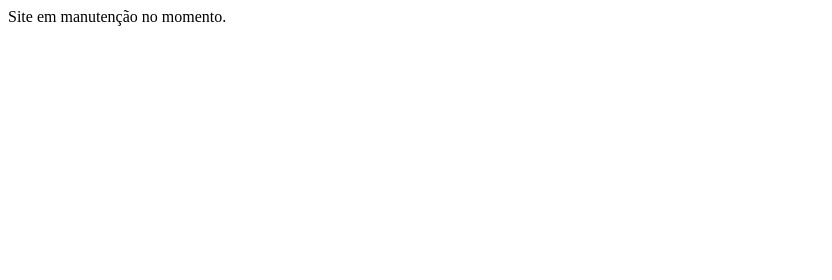
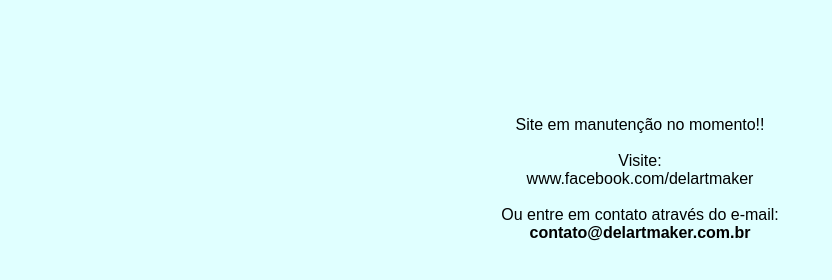
Before and after one commit to delartmaker/delartmaker.github.io, a plain HTML site: page index.html in a window 1280 px wide. Shown: the whole page, without its empty margins (0-832 px from the left). Drawn offline with Linux system fonts and the light colour scheme.

Commit message:
Update index.html

```diff
--- a/index.html
+++ b/index.html
@@ -1,2 +1,14 @@
-<title>DelArt Maker - Em breve </title>
-Site em manutenção no momento.
+<title>DelArt Maker</title>
+<body style="background:#E0FFFF">
+
+
+<br><br><br><br><br><br>
+<center><FONT FACE="Arial">Site em manutenção no momento!!
+<br><br>
+Visite:
+<br>
+www.facebook.com/delartmaker
+<br><br>
+Ou entre em contato através do e-mail:
+<br>
+<b>contato@delartmaker.com.br</b></FONT></center>
```
